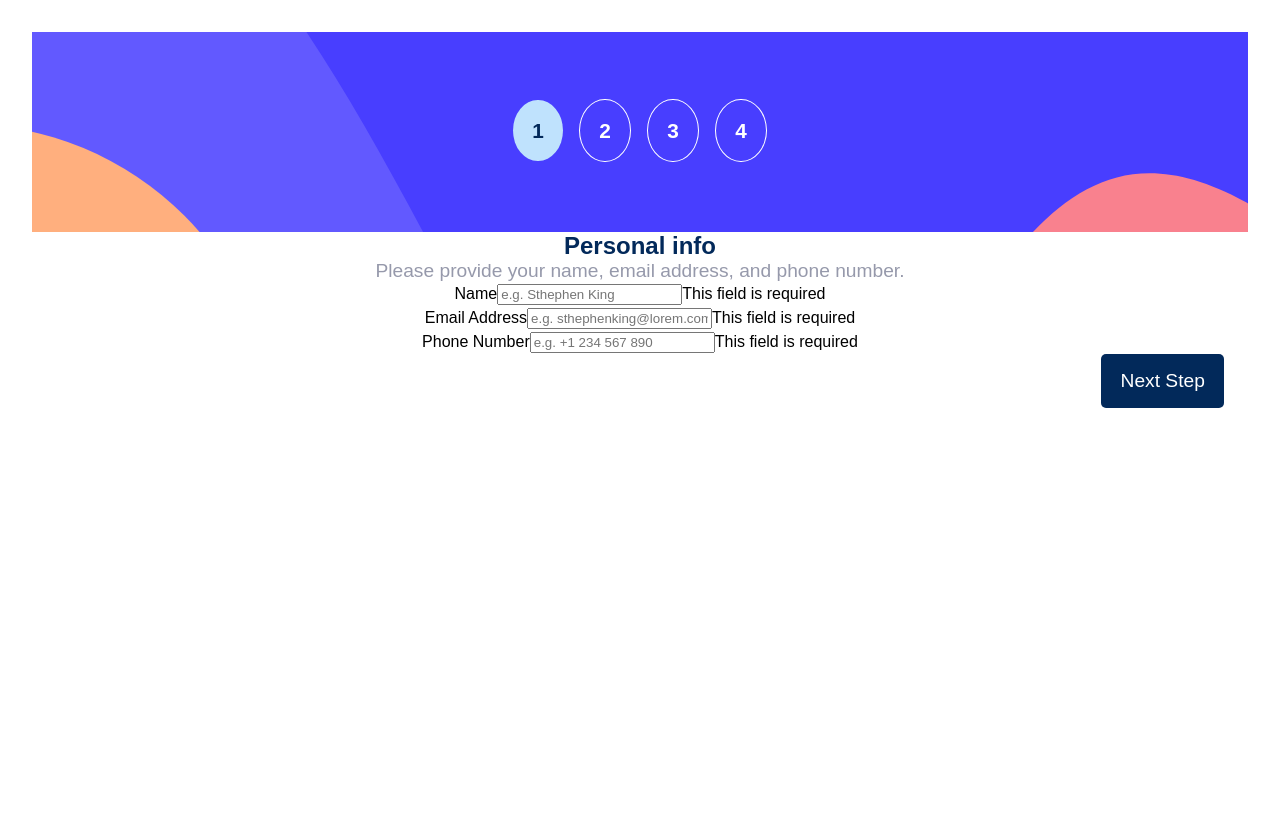
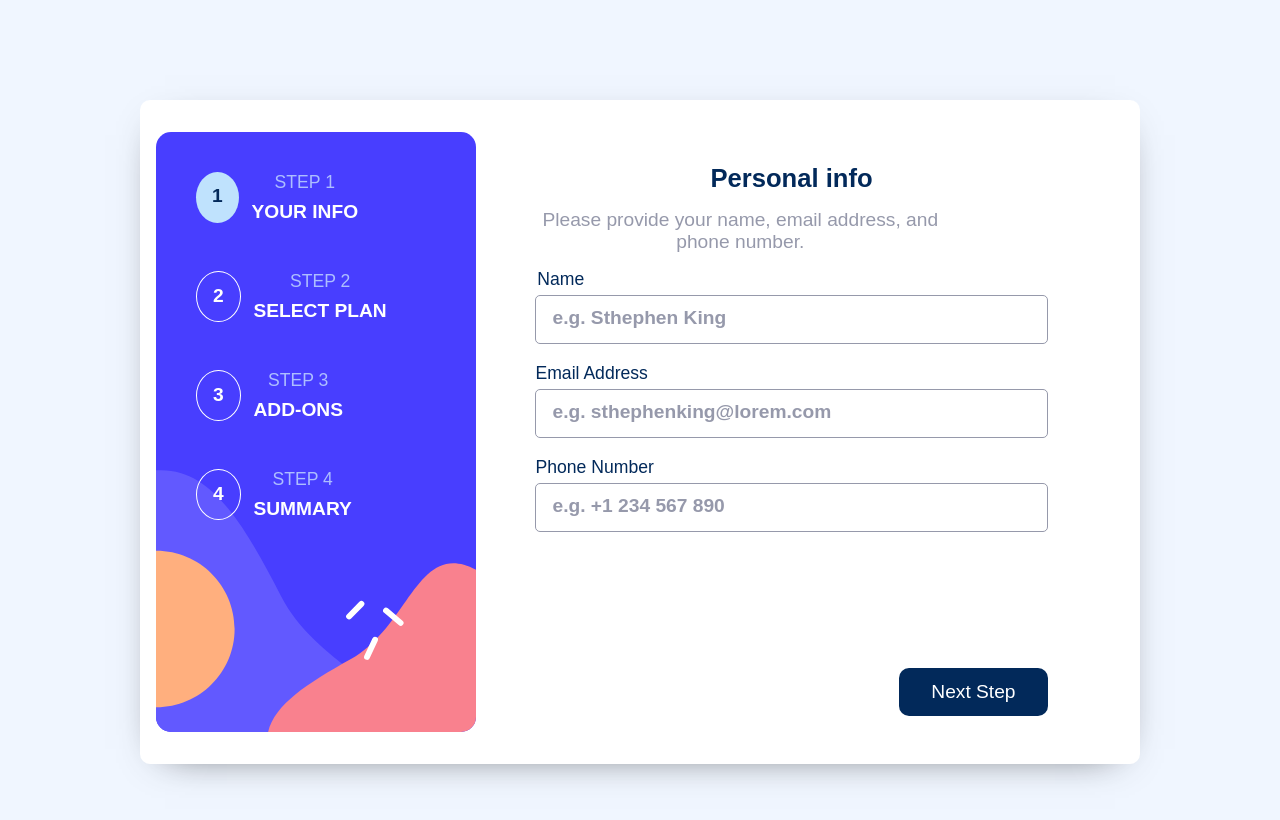
Before and after one commit to NehuenCuenca/multi-step-form-challenge, a React (Vite) app: page / in a window 1280 px wide. Shown: the top 820 px of the page. Built offline with nearby package versions, Linux system fonts and the light colour scheme.

Commit message:
Add details to the design of the mobile screen and add the desktop media queries for the MultiStepForm children components

```diff
--- a/src/components/MultiStepForm/MultiStepForm.css
+++ b/src/components/MultiStepForm/MultiStepForm.css
@@ -1,3 +1,20 @@
 .multi-step-container{
     width: 100%;
 }
+
+@media (width >= 1280px) {
+    .multi-step-container{
+        width: clamp(1000px, 80%, 1200px);
+        background-color: var(--White);
+        border-radius: 10px;
+        padding: 2rem 1rem;
+        box-shadow: 0px 10px 40px -25px rgba(0,0,0,0.8);
+        -webkit-box-shadow: 0px 10px 40px -25px rgba(0,0,0,0.8);
+        -moz-box-shadow: 0px 10px 40px -25px rgba(0,0,0,0.8);
+        display: grid;
+        grid-template-areas:
+            "stepsList stepContainer"
+            "stepsList navButtons"
+        ;
+    }
+}
--- a/src/components/NavigationButtons/NavigationButtons.css
+++ b/src/components/NavigationButtons/NavigationButtons.css
@@ -1,13 +1,18 @@
 .navigation-buttons{
-    padding: 0 1.5rem;
+    position: relative;
+    bottom: 0;
+    width: 100%;
+    padding: 1rem;
     display: flex;
     justify-content: flex-end;
+    background-color: var(--White);
 }
 .navigation-buttons__button{
     font: normal normal 500 1.2rem 'UbuntuMedium', sans-serif;
     padding: 1rem 1.2rem;
     border-radius: 5px;
     text-transform: capitalize;
+    transition: background-color .5s ease;
 }
 .navigation-buttons__button_back{
     color: var(--CoolGray);
@@ -17,8 +22,25 @@
     background-color: var(--MarineBlue);
     margin: 0 0 0 auto;
 }
+.navigation-buttons__button_forward:hover{
+    background-color: #174a8a;
+}
 .navigation-buttons__button_confirm{
     color: var(--White);
     background-color: var(--PurplishBlue);
     margin: 0 0 0 auto;
 }
+
+@media (width >= 1280px) {
+    .navigation-buttons{
+        grid-area: navButtons;
+        width: 90%;
+        height: 10dvh;
+        align-self: end;
+    }
+
+    .navigation-buttons__button{
+        padding: 0 2rem;
+        border-radius: 10px;
+    }
+}
--- a/src/components/StepContainer/StepContainer.css
+++ b/src/components/StepContainer/StepContainer.css
@@ -1,13 +1,27 @@
 .step-container{
     opacity: 1;
     visibility: visible;
-    transition: visibility 0s, opacity 0.5s linear;
+    transition: visibility .5s ease, opacity .5s ease;
+    position: relative;
+    top: -4rem;
+    background-color: var(--White);
+    width: 90%;
+    border-radius: 10px;
+    padding: 2rem 1rem;
+    margin: 0 auto;
+    box-shadow: 0px 10px 40px -25px rgba(0,0,0,0.8);
+    -webkit-box-shadow: 0px 10px 40px -25px rgba(0,0,0,0.8);
+    -moz-box-shadow: 0px 10px 40px -25px rgba(0,0,0,0.8);
+    display: flex;
+    flex-direction: column;
+    row-gap: 1rem;
 }
 .step-title{
-    font: normal normal 700 1.5rem 'UbuntuBold', sans-serif;
+    font: normal normal 700 1.6rem 'UbuntuBold', sans-serif;
     color: var(--MarineBlue);
 }
 .step-sub-title{
+    width: 80%;
     font: normal normal 400 1.2rem 'UbuntuRegular', sans-serif;
     color: var(--CoolGray);
 }
@@ -20,3 +34,81 @@
     height: 0;
     pointer-events: none;
 }
+
+/* FIRST STEP */
+.personal-info-form{
+    display: flex;
+    flex-direction: column;
+    gap: 1.2rem;
+}
+
+.field{
+    width: 100%;
+    display: grid;
+    grid-template-areas:
+        "label error-msg"
+        "input input"
+    ;
+    row-gap: 5px;
+    align-items: center;
+    justify-content: space-between;
+}
+
+.field__label{
+    grid-area: label;
+    font: normal normal 400 1.1rem 'UbuntuMedium', sans-serif;
+    color: var(--MarineBlue);
+    text-transform: capitalize
+}
+.field__input{
+    grid-area: input;
+    width: 100%;
+    border-radius: 5px;
+    padding: 1rem;
+    border: 1px solid var(--CoolGray);
+    transition: color .25s ease, border-color .25s ease, outline-color .25s ease;
+}
+
+.field__input::placeholder{
+    font: normal normal 600 1.2rem 'UbuntuMedium', sans-serif;
+    color: var(--CoolGray);
+}
+
+.field__input:focus{
+    outline: 1px solid var(--PurplishBlue);
+    border-color: transparent;
+}
+
+
+.field__input:valid{
+    color: var(--MarineBlue);
+}
+
+.field__input:user-invalid, .field__input_invalid{
+    color: var(--StrawberryRed);
+    border-color: var(--StrawberryRed);
+    outline-color: var(--StrawberryRed);
+}
+
+.field__error-msg{
+    transition: opacity .25s ease;
+    opacity: 1;
+    grid-area: error-msg;
+    color: var(--StrawberryRed);
+    font: normal normal 700 1rem 'UbuntuBold', sans-serif;
+}
+.field__error-msg_hidden {
+    opacity: 0;
+}
+
+@media (width >= 1280px) {
+    .step-container{
+        grid-area: stepContainer;
+        position: static;
+        width: 90%;
+        margin: 0;
+        box-shadow: none;
+        -webkit-box-shadow: none;
+        -moz-box-shadow: none;
+    }
+}
--- a/src/components/StepsList/StepsList.css
+++ b/src/components/StepsList/StepsList.css
@@ -3,17 +3,18 @@
     background-size: cover;
     min-height: 25dvh;
     display: flex;
-    align-items: center;
+    align-items: flex-start;
+    justify-content: center;
     gap: 1rem;
-    justify-content: center;
+    padding: 5dvh 0 0 0;
 }
 
 .step-item{}
 .step-item__number{
-    padding: 1.2rem;
+    padding: .8rem 1rem;
     background-color: transparent;
     border-radius: 100%;
-    font: normal normal 700 1.3rem 'UbuntuBold', sans-serif;
+    font: normal normal 700 1.2rem 'UbuntuBold', sans-serif;
     color: var(--White);
     border: 1px solid var(--White);
     transition: background-color .5s ease,
@@ -37,3 +38,39 @@
     color: var(--White);
     display: none;
 }
+
+@media (width >= 1280px) {
+    .steps-list{
+        grid-area: stepsList;
+        background-image: url('../../../starter_files/assets/images/bg-sidebar-desktop.svg');
+        background-repeat: no-repeat;
+        background-position: 0% 100%;
+        border-radius: 15px;
+        width: 25vw;
+        min-height: 75dvh;
+        flex-direction: column;
+        justify-content: flex-start;
+        gap: 3rem;
+        padding: 5dvh 0 0 5dvh;
+    }
+
+    .step-item{
+        display: grid;
+        grid-template-areas:
+            "number indicator"
+            "number title"
+        ;
+        gap: 1dvh 1dvw;
+    }
+    .step-item__number{
+        grid-area: number;
+    }
+    .step-item__step-indicator{
+        grid-area: indicator;
+        display: inherit;
+    }
+    .step-item__title{
+        grid-area: title;
+        display: inherit;
+    }
+}
--- a/src/index.css
+++ b/src/index.css
@@ -29,6 +29,7 @@
 body {
   line-height: 1.5;
   -webkit-font-smoothing: antialiased;
+  background-color: var(--Magnolia);
 }
 
 img, picture, video, canvas, svg {
@@ -72,9 +73,18 @@ html {
   --CoolGray: hsl(231, 11%, 63%);
   --LightGray: hsl(229, 24%, 87%);
   --Magnolia: hsl(217, 100%, 97%);
-  --Alabaster: hsl(231, 100%, 99%);
+  --Alabaster: hsl(228, 100%, 99%);
   --White: hsl(0, 0%, 100%);
 
   --default-font: 'UbuntuMedium', sans-serif;
   --fallback-font: 'Tahoma', sans-serif;
 }
+
+@media (width >= 1280px) {
+  main{
+    height: 100dvh;
+    display: flex;
+    justify-content: center;
+    align-items: center;
+  }
+}
```
